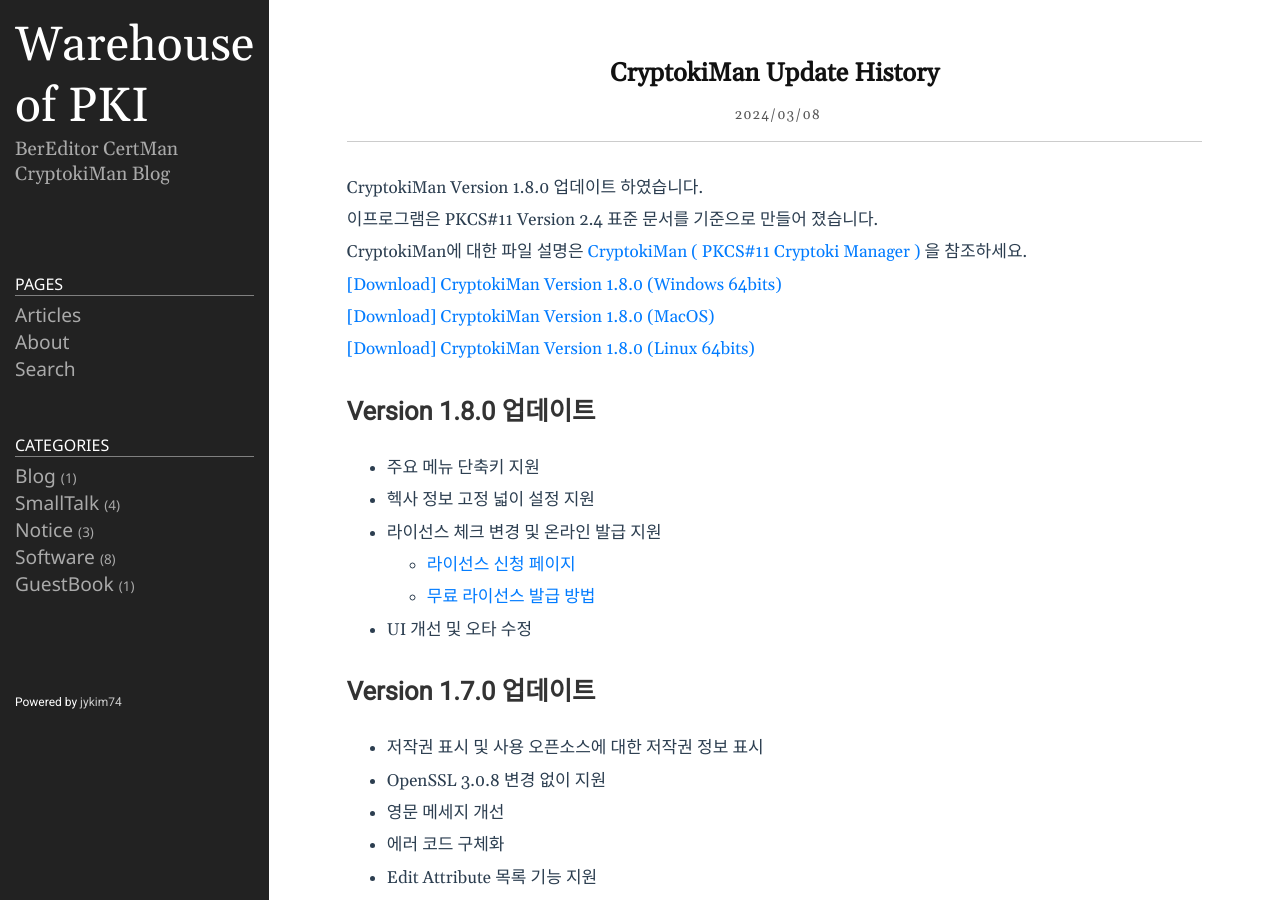
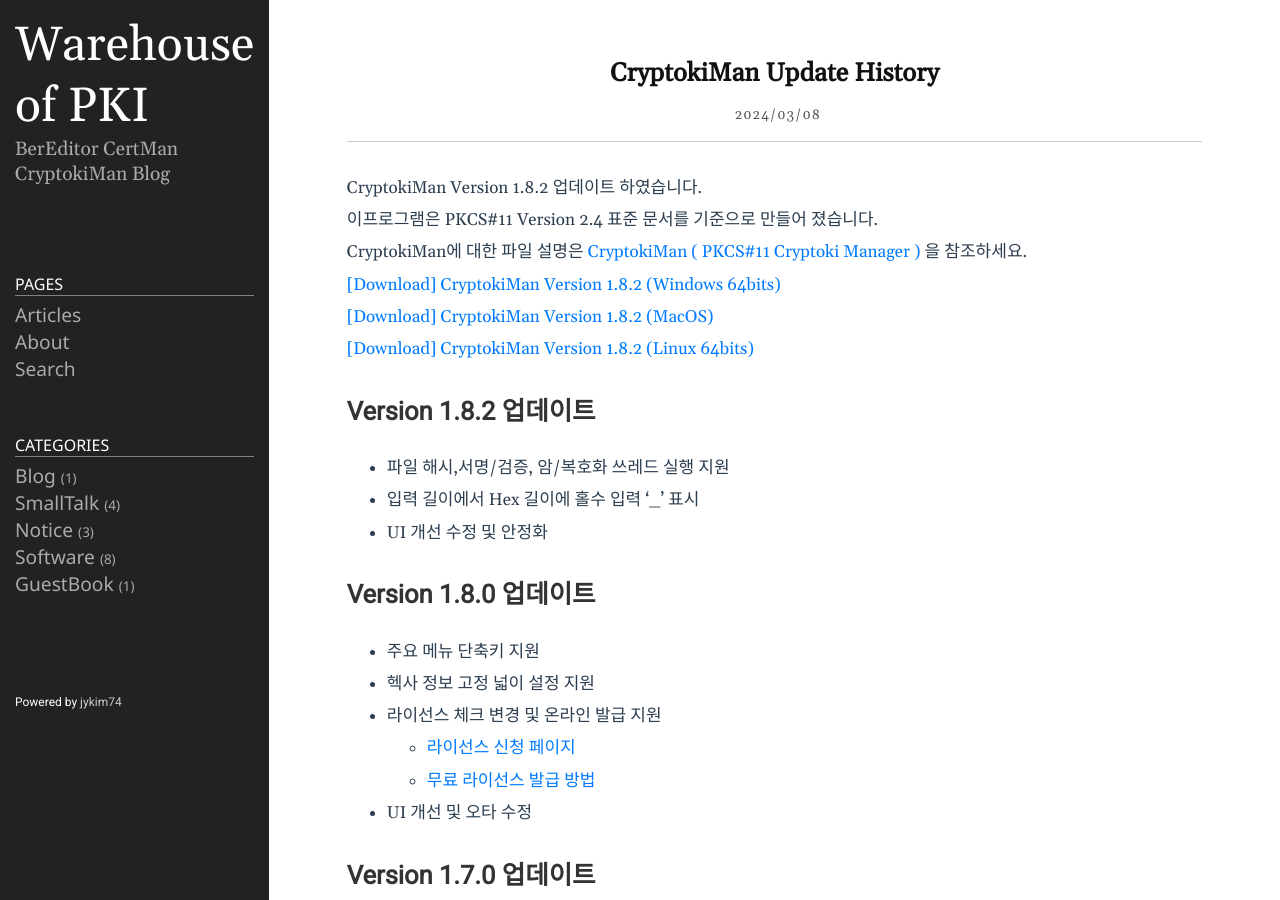
Before and after one commit to jykim74/jykim74.github.io, a Jekyll site: the page built from _posts/2024-03-08-CryptokiUpdate.md, in a window 1280 px wide and 900 px high. Built offline with Jekyll 4.4.1, drawn with Linux system fonts in a browser that asks for light colours; nearby versions of some CDN libraries; comment, search, counter and statistics services are not loaded.

Commit message:
BerEditor, CertMan, CryptokiMan Update 적용

```diff
--- a/_posts/2023-04-13-BerEditor.markdown
+++ b/_posts/2023-04-13-BerEditor.markdown
@@ -14,11 +14,11 @@
 
 This is a program I made personally, so if you have any questions or bugs, use [Google Groups]( https://groups.google.com/g/bereditor, "Google Groups" )
 
-[[Download] BerEditor Version 1.9.2 (Win64)]( https://jykim74.github.io/msi/BerEditor-enV192.msi "BerEditor" )
+[[Download] BerEditor Version 1.9.4 (Win64)]( https://jykim74.github.io/msi/BerEditor-enV194.msi "BerEditor" )
 
-[[Download] BerEditor Version 1.9.2 (MacOS)]( https://jykim74.github.io/dmg/BerEditorV192.dmg "BerEditor" )
+[[Download] BerEditor Version 1.9.4 (MacOS)]( https://jykim74.github.io/dmg/BerEditorV194.dmg "BerEditor" )
 
-[[Download] BerEditor Version 1.9.2 (Linux64)]( https://jykim74.github.io/zip/BerEditorV192.zip "BerEditor" )
+[[Download] BerEditor Version 1.9.4 (Linux64)]( https://jykim74.github.io/zip/BerEditorV194.zip "BerEditor" )
 
 If you would like to receive a license, simply write a request in [Free License Request](https::/jykim7.mycafe24.com/user_reg.php) and you can receive a trial (30-day) license.
 Of course, you can apply for a license multiple times.
--- a/_posts/2023-04-13-CertMan.markdown
+++ b/_posts/2023-04-13-CertMan.markdown
@@ -10,11 +10,11 @@
 The file can be downloaded from this page link (size is about 30M)
 This is a program I made personally, so if you have any questions or bugs, please Use [Google Groups]( https://groups.google.com/g/certman, "Google Groups" )
 
-[[Download] CertMan Version 1.8.0 (Win64)](https://jykim74.github.io/msi/CertMan-enV180.msi "CertMan")
+[[Download] CertMan Version 1.8.2 (Win64)](https://jykim74.github.io/msi/CertMan-enV182.msi "CertMan")
 
-[[Download] CertMan Version 1.8.0 (MacOS)](https://jykim74.github.io/dmg/CertManV180.dmg, "CertMan")
+[[Download] CertMan Version 1.8.2 (MacOS)](https://jykim74.github.io/dmg/CertManV182.dmg, "CertMan")
 
-[[Download] CertMan Version 1.8.0 (Linux64)](https://jykim74.github.io/zip/CertManV180.zip, "CertMan")
+[[Download] CertMan Version 1.8.2 (Linux64)](https://jykim74.github.io/zip/CertManV182.zip, "CertMan")
 
 If you would like to receive a license, simply write a request in [Free License Request](https::/jykim7.mycafe24.com/user_reg.php) and you can receive a trial (30-day) license.
 Of course, you can apply for a license multiple times.
--- a/_posts/2023-04-13-CryptokiMan.markdown
+++ b/_posts/2023-04-13-CryptokiMan.markdown
@@ -10,11 +10,11 @@
 Actually, the module test was done with the library downloaded from https://www.opendnssec.org/softhsm/.
 This is a program I made personally, so if you have any questions or bugs, use [Google Groups]( https://groups.google.com/g/cryptokiman, "Google Groups" )
 
-[[Download] CryptokiMan Version 1.8.0 (Win64)](https://jykim74.github.io/msi/CryptokiMan-enV180.msi "CryptokiMan")
+[[Download] CryptokiMan Version 1.8.2 (Win64)](https://jykim74.github.io/msi/CryptokiMan-enV182.msi "CryptokiMan")
 
-[[Download] CryptokiMan Version 1.8.0 (MacOS)](https://jykim74.github.io/dmg/CryptokiManV180.dmg, "CryptokiMan")
+[[Download] CryptokiMan Version 1.8.2 (MacOS)](https://jykim74.github.io/dmg/CryptokiManV182.dmg, "CryptokiMan")
 
-[[Download] CryptokiMan Version 1.8.0 (Linux64)](https://jykim74.github.io/zip/CryptokiManV180.zip, "CryptokiMan")
+[[Download] CryptokiMan Version 1.8.2 (Linux64)](https://jykim74.github.io/zip/CryptokiManV182.zip, "CryptokiMan")
 
 If you would like to receive a license, simply write a request in [Free License Request](https::/jykim7.mycafe24.com/user_reg.php) and you can receive a trial (30-day) license.
 Of course, you can apply for a license multiple times.
--- a/_posts/2024-03-08-CryptokiUpdate.md
+++ b/_posts/2024-03-08-CryptokiUpdate.md
@@ -4,13 +4,19 @@
 tags: [Cryptoki, CryptokiMan, ECDSA, HSM, PKCS#11, PKI, RSA]
 category: Software
 ---
-CryptokiMan Version 1.8.0 업데이트 하였습니다.
+CryptokiMan Version 1.8.2 업데이트 하였습니다.
 이프로그램은 PKCS#11 Version 2.4 표준 문서를 기준으로 만들어 졌습니다.
 CryptokiMan에 대한 파일 설명은 [CryptokiMan ( PKCS#11 Cryptoki Manager )](https://jykim74.tistory.com/38) 을 참조하세요.
 
-[\[Download\] CryptokiMan Version 1.8.0 (Windows 64bits)](https://jykim74.github.io/msi/CryptokiMan-enV180.msi)
-[\[Download\] CryptokiMan Version 1.8.0 (MacOS)](https://jykim74.github.io/dmg/CryptokiManV180.dmg)
-[\[Download\] CryptokiMan Version 1.8.0 (Linux 64bits)](https://jykim74.github.io/zip/CryptokiManV180.zip)
+[\[Download\] CryptokiMan Version 1.8.2 (Windows 64bits)](https://jykim74.github.io/msi/CryptokiMan-enV182.msi)
+[\[Download\] CryptokiMan Version 1.8.2 (MacOS)](https://jykim74.github.io/dmg/CryptokiManV182.dmg)
+[\[Download\] CryptokiMan Version 1.8.2 (Linux 64bits)](https://jykim74.github.io/zip/CryptokiManV182.zip)
+
+## Version 1.8.2 업데이트
+
+-   파일 해시,서명/검증, 암/복호화 쓰레드 실행 지원
+-   입력 길이에서 Hex 길이에 홀수 입력 '\_' 표시
+-   UI 개선 수정 및 안정화
 
 ## Version 1.8.0 업데이트
 - 주요 메뉴 단축키 지원
--- a/appcast/bereditor_appcast_mac.xml
+++ b/appcast/bereditor_appcast_mac.xml
@@ -5,10 +5,10 @@
 		<description>Feed for BerEditor updates</description>
 		<language>en</language>
 		<item>
-			<title>Version 1.9.2</title>
+			<title>Version 1.9.4</title>
 			<sparkle:releaseNotesLink>https://jykim74.github.io/software/2024/03/08/BerEditorUpdate.html</sparkle:releaseNotesLink>
-			<enclosure url="https://jykim74.github.io/dmg/BerEditorV192.dmg" sparkle:version="1.9.2"
-			sparkle:edSignature="UFszUvIhU1EsVIezmG6Q+WSkt/XUoobCrA2U2YVCFBRUXmq9SdNX1vPx7LSWg99KlRaOhi/iq9Q8GdWEW8s7Cg==" length="15952034"
+			<enclosure url="https://jykim74.github.io/dmg/BerEditorV194.dmg" sparkle:version="1.9.4"
+			sparkle:edSignature="n5Nc2mF0HdBbWpECp6SigSvyokUccx1+hIuhXC4ARJ9zxZZVYsz9IQ5hAXpq1P6S2ym+Eg+QkvyKDUgm8l02Bw==" length="16071012"
 			type="application/octet-stream"/>
 		</item>
 	</channel>
--- a/appcast/bereditor_appcast_win.xml
+++ b/appcast/bereditor_appcast_win.xml
@@ -5,9 +5,9 @@
 		<description>Feed for BerEditor updates</description>
 		<language>en</language>
 		<item>
-			<title>Version 1.9.2</title>
+			<title>Version 1.9.4</title>
 			<sparkle:releaseNotesLink>https://jykim74.github.io/software/2024/03/08/BerEditorUpdate.html</sparkle:releaseNotesLink>
-			<enclosure url="https://jykim74.github.io/msi/BerEditor-enV192.msi" sparkle:version="1.9.2" length="0" type="application/octet-stream"/>
+			<enclosure url="https://jykim74.github.io/msi/BerEditor-enV194.msi" sparkle:version="1.9.4" length="0" type="application/octet-stream"/>
 		</item>
 	</channel>
 </rss>
--- a/appcast/certman_appcast_mac.xml
+++ b/appcast/certman_appcast_mac.xml
@@ -5,10 +5,10 @@
 		<description>Feed for CertMan updates</description>
 		<language>en</language>
 		<item>
-			<title>Version 1.8.0</title>
+			<title>Version 1.8.2</title>
 			<sparkle:releaseNotesLink>https://jykim74.github.io/software/2024/03/08/CertManUpdate.html</sparkle:releaseNotesLink>
-			<enclosure url="https://jykim74.github.io/dmg/CertManV180.dmg" sparkle:version="1.8.0"
-			sparkle:edSignature="OIGiyxZ7js2QDjsbBjBECMKCfFV+CB0lE93iNtLcadoIEAKLjLlTQ+8v66OiTscXIcPcxUCi608ZEN3Db3PDDA==" length="16873798"
+			<enclosure url="https://jykim74.github.io/dmg/CertManV182.dmg" sparkle:version="1.8.2"
+			sparkle:edSignature="KZy9cylw6bCG/vJa5jQiqMf5MOJO6Z/Eziw+ZMBFFPMoYvcC54FU3ufYv7klc2bWyobFMS2AtFM7RdJxbZIICQ==" length="16878354"
 			type="application/octet-stream"/>
 		</item>
 	</channel>
--- a/appcast/certman_appcast_win.xml
+++ b/appcast/certman_appcast_win.xml
@@ -5,9 +5,9 @@
 		<description>Feed for CertMan updates</description>
 		<language>en</language>
 		<item>
-			<title>Version 1.8.0</title>
+			<title>Version 1.8.2</title>
 			<sparkle:releaseNotesLink>https://jykim74.github.io/software/2024/03/08/CertManUpdate.html</sparkle:releaseNotesLink>
-			<enclosure url="https://jykim74.github.io/msi/CertMan-enV180.msi" sparkle:version="1.8.0" length="0" type="application/octet-stream"/>
+			<enclosure url="https://jykim74.github.io/msi/CertMan-enV182.msi" sparkle:version="1.8.2" length="0" type="application/octet-stream"/>
 		</item>
 	</channel>
 </rss>
--- a/appcast/cryptokiman_appcast_mac.xml
+++ b/appcast/cryptokiman_appcast_mac.xml
@@ -5,10 +5,10 @@
 		<description>Feed for CryptokiMan updates</description>
 		<language>en</language>
 		<item>
-			<title>Version 1.8.0</title>
+			<title>Version 1.8.2</title>
 			<sparkle:releaseNotesLink>https://jykim74.github.io/software/2024/03/08/CryptokiUpdate.html</sparkle:releaseNotesLink>
-			<enclosure url="https://jykim74.github.io/dmg/CryptokiManV180.dmg" sparkle:version="1.8.0"
-			sparkle:edSignature="2XJz98HnqHSDJ5kD1qKiovdPHl4XmKS7K68fQwOVRIkJGI/ZJF9UoUS1c0y1z/npIEZ3WQwNEJOWSeBar5pVDQ==" length="15981177"
+			<enclosure url="https://jykim74.github.io/dmg/CryptokiManV182.dmg" sparkle:version="1.8.2"
+			sparkle:edSignature="H35u53jidI54+zx0UxTXMnABaam+s+mEqZgy+fc7BBedNZ/5HkSv0mRQrenXOtuu0TXqd+0I0rNYkMmZ7PgKDA==" length="16033746"
 			type="application/octet-stream"/>
 		</item>
 	</channel>
--- a/appcast/cryptokiman_appcast_win.xml
+++ b/appcast/cryptokiman_appcast_win.xml
@@ -5,9 +5,9 @@
 		<description>Feed for CryptokiMan updates</description>
 		<language>en</language>
 		<item>
-			<title>Version 1.8.0</title>
+			<title>Version 1.8.2</title>
 			<sparkle:releaseNotesLink>https://jykim74.github.io/software/2024/03/08/CryptokiUpdate.html</sparkle:releaseNotesLink>
-			<enclosure url="https://jykim74.github.io/msi/CryptokiMan-enV180.msi" sparkle:version="1.8.0" length="0" type="application/octet-stream"/>
+			<enclosure url="https://jykim74.github.io/msi/CryptokiMan-enV182.msi" sparkle:version="1.8.2" length="0" type="application/octet-stream"/>
 		</item>
 	</channel>
 </rss>
```
Also changed, not shown: _posts/2024-03-08-BerEditorUpdate.md (+11 -4 lines), _posts/2024-03-08-CertManUpdate.md (+10 -4 lines).
